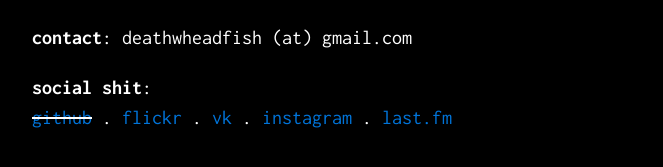
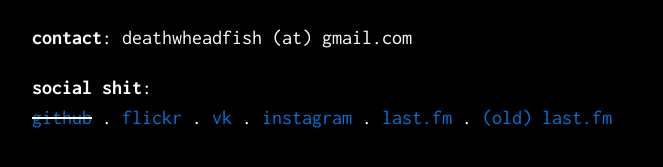
Before and after one commit to deathwheadfish/deathwheadfish.github.io, a Jekyll site: the page built from index.md, in a window 1280 px wide. Shown: the part 438-605 px from the top of the page, without its empty margins (308-971 px from the left). Built offline with Jekyll 4.4.1, drawn with Linux system fonts in a browser that asks for light colours.

Commit message:
Update index.md

```diff
--- a/index.md
+++ b/index.md
@@ -4,12 +4,9 @@ title: home
 ---
 ![](../assets/-.jpg)
 
-<!--- ### deathwheadfish -->
-
-
 i don't have anything to show you
 
 **contact**: deathwheadfish (at) gmail.com
 
 **social shit**:
-~~[github]()~~{:target="_blank"} . [flickr](https://www.flickr.com/photos/deathwheadfish/){:target="_blank"} . [vk](https://vk.com/coldcoldcomfort){:target="_blank"} . [instagram](http://instagr.am/safetyasawomb){:target="_blank"} . [last.fm](http://last.fm/user/deathwheadfish){:target="_blank"}
+~~[github]()~~{:target="_blank"} . [flickr](https://www.flickr.com/photos/deathwheadfish/){:target="_blank"} . [vk](https://vk.com/coldcoldcomfort){:target="_blank"} . [instagram](http://instagr.am/safetyasawomb){:target="_blank"} . [last.fm](http://last.fm/user/deathwheadfish){:target="_blank"} . [(old) last.fm](http://last.fm/user/coldcoldcomfort){:target="_blank"}
```
